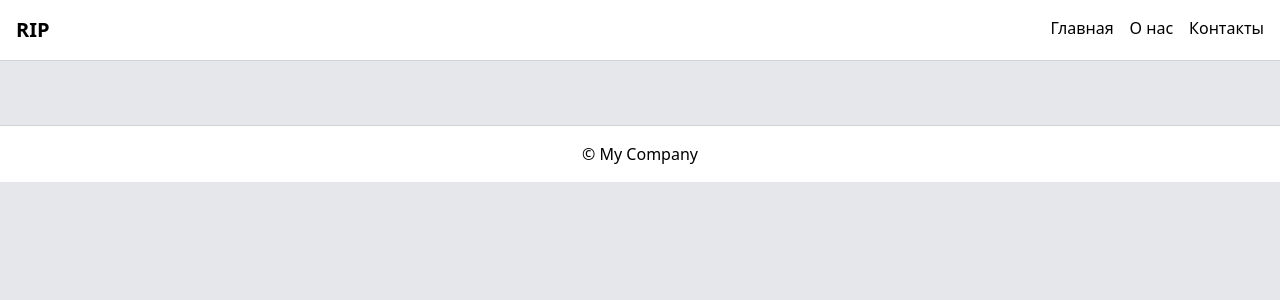
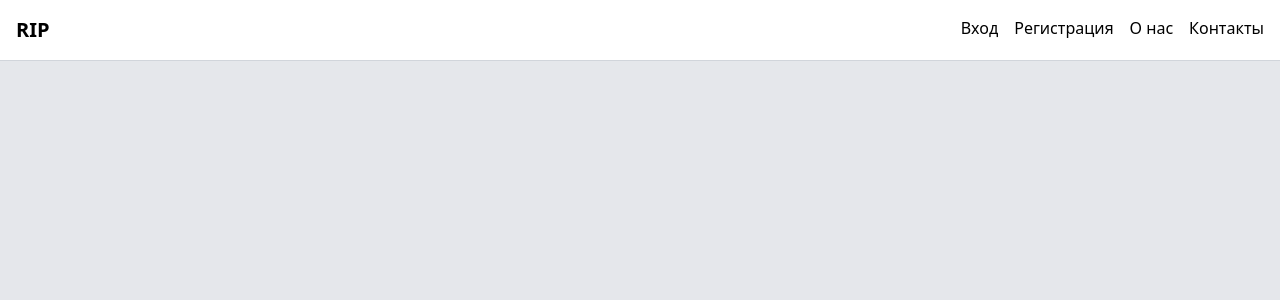
Before and after one commit to Rodion346/BlogApi, a FastAPI app: page / in a window 1280 px wide. Shown: the top 300 px of the page. Run offline with FastAPI, Linux system fonts and the light colour scheme; parts of the project's set-up code (start-up, migrations or seed data) failed here and were passed over.

Commit message:
first_step

```diff
--- a/src/pages/router.py
+++ b/src/pages/router.py
@@ -19,9 +19,9 @@ temp = Jinja2Templates(directory="src/templates")
 
 @router.get("/")
 def get_base(request: Request):
-    return temp.TemplateResponse("base.html", {"request": request})
+    return temp.TemplateResponse("base_non.html", {"request": request})
 
-@router.get("/reg")
+@router.get("/registration")
 def get_reg(request: Request):
     return temp.TemplateResponse("newuser.html", {"request": request})
 
@@ -32,7 +32,6 @@ def get_reg(request: Request):
 
 current_user = fastapi_users.current_user()
 
-
 @router.get("/protected-route")
 def protected_route(request: Request, user: User = Depends(current_user)):
     if user.email:
--- a/src/templates/base.html
+++ b/src/templates/base_non.html
@@ -8,20 +8,18 @@
 </head>
 <body class="bg-gray-200">
   <header class="flex justify-between p-4 bg-white border-b border-gray-300">
-    <a href="#"><h1 class="text-xl font-bold">RIP</h1></a>
+    <a href="/"><h1 class="text-xl font-bold">RIP</h1></a>
     <nav class="flex space-x-4">
-      <a href="#" class="hover:text-gray-500">Главная</a>
+      <a href="loging" class="hover:text-gray-500">Вход</a>
+      <a href="registration" class="hover:text-gray-500">Регистрация</a>
       <a href="#" class="hover:text-gray-500">О нас</a>
       <a href="#" class="hover:text-gray-500">Контакты</a>
     </nav>
   </header>
 
-  <main id="content" class="container mx-auto px-4 py-8">
+  <div id="content" class="container mx-auto px-4 py-8">
       {% block content %}{% endblock %}
-  </main>
+  </div>
 
-  <footer class="text-center p-4 bg-white border-t border-gray-300">
-    &copy; <?= date('Y') ?> My Company
-  </footer>
 </body>
 </html>
```
Also changed, not shown: src/templates/base_ok.html (added, +24 -0 lines), src/templates/user.html (+18 -12 lines), src/templates/admin.html (added).
